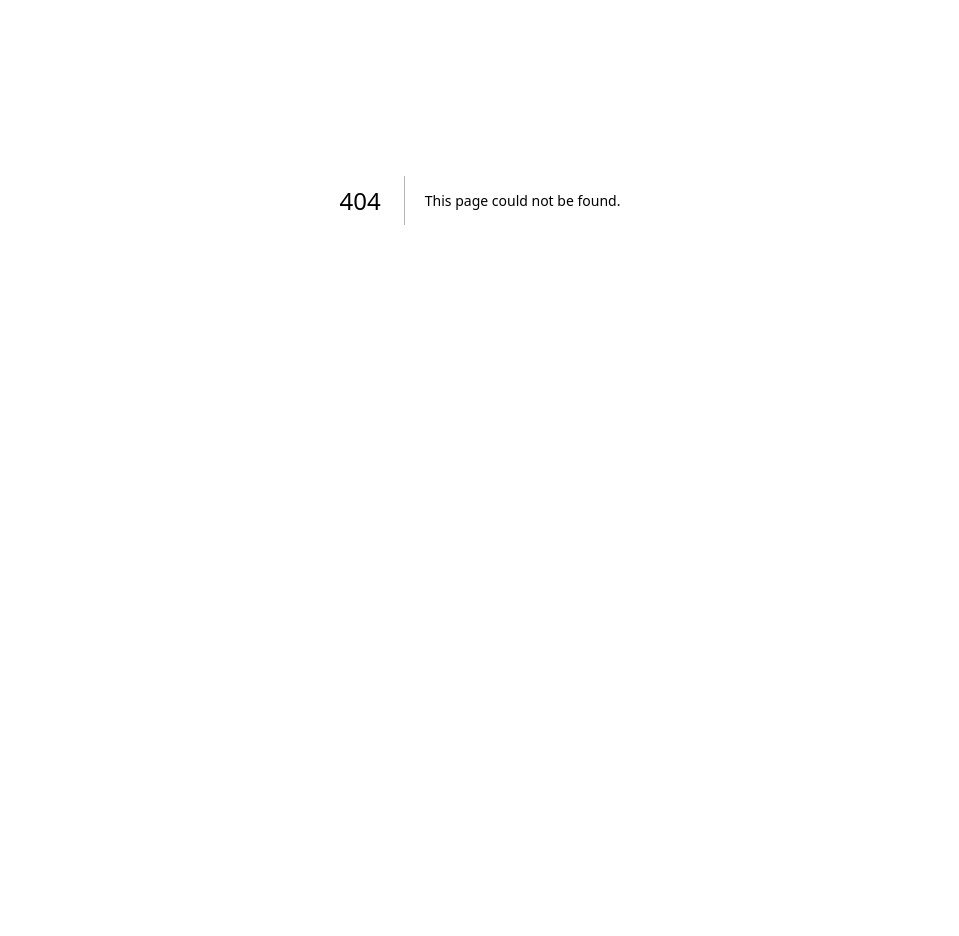
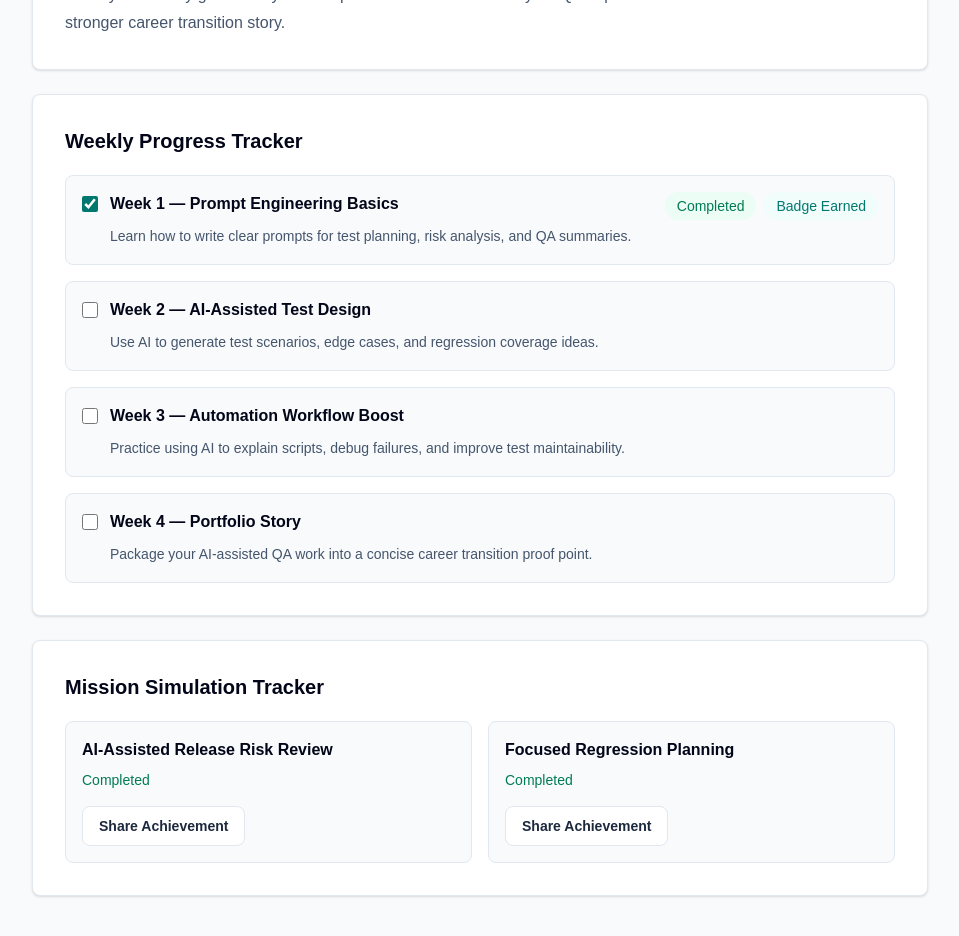
Before and after one commit to divya-gitrep/evolvecareer-ai, a Next.js app: page /progress in a window 1280 px wide. Before the commit this address had no page. Shown: the part 200-1136 px from the top of the page, without its empty margins (160-1119 px from the left). Before the commit the page ends 800 px from the top, so only its background shows below. Built offline with nearby package versions, Linux system fonts and the light colour scheme.

Commit message:
Added Progress Tracker Feature

```diff
--- a/app/dashboard/page.tsx
+++ b/app/dashboard/page.tsx
@@ -1,3 +1,5 @@
+import Link from "next/link";
+
 type DashboardSearchParams = {
   currentRole?: string | string[];
   targetRole?: string | string[];
@@ -317,6 +319,13 @@ export default async function DashboardPage({
               </div>
             </div>
           </div>
+
+          <Link
+            href="/progress"
+            className="mt-8 inline-flex h-12 w-full items-center justify-center rounded-lg bg-slate-950 px-6 text-base font-semibold text-white transition hover:bg-teal-700 focus:outline-none focus:ring-4 focus:ring-teal-100 sm:w-auto"
+          >
+            Track Your Progress
+          </Link>
         </div>
       </section>
     </main>
--- /dev/null
+++ b/app/progress/page.tsx
@@ -0,0 +1,169 @@
+"use client";
+
+import { useState } from "react";
+
+const weeklyProgress = [
+  {
+    id: "week-1",
+    title: "Week 1 — Prompt Engineering Basics",
+    goal: "Learn how to write clear prompts for test planning, risk analysis, and QA summaries.",
+  },
+  {
+    id: "week-2",
+    title: "Week 2 — AI-Assisted Test Design",
+    goal: "Use AI to generate test scenarios, edge cases, and regression coverage ideas.",
+  },
+  {
+    id: "week-3",
+    title: "Week 3 — Automation Workflow Boost",
+    goal: "Practice using AI to explain scripts, debug failures, and improve test maintainability.",
+  },
+  {
+    id: "week-4",
+    title: "Week 4 — Portfolio Story",
+    goal: "Package your AI-assisted QA work into a concise career transition proof point.",
+  },
+];
+
+const simulationMissions = [
+  {
+    id: "release-risk-review",
+    title: "AI-Assisted Release Risk Review",
+    status: "Completed",
+  },
+  {
+    id: "regression-planning",
+    title: "Focused Regression Planning",
+    status: "Completed",
+  },
+];
+
+export default function ProgressPage() {
+  const [completedWeeks, setCompletedWeeks] = useState(
+    () => new Set(["week-1"]),
+  );
+  const [sharedMission, setSharedMission] = useState("");
+
+  function toggleWeek(weekId: string) {
+    setCompletedWeeks((currentWeeks) => {
+      const nextWeeks = new Set(currentWeeks);
+
+      if (nextWeeks.has(weekId)) {
+        nextWeeks.delete(weekId);
+      } else {
+        nextWeeks.add(weekId);
+      }
+
+      return nextWeeks;
+    });
+  }
+
+  const sharedMissionTitle = simulationMissions.find(
+    (mission) => mission.id === sharedMission,
+  )?.title;
+
+  return (
+    <main className="min-h-screen bg-slate-50 p-6 text-slate-950">
+      <section className="mx-auto max-w-4xl py-10">
+        <header className="rounded-lg border border-slate-200 bg-white p-6 shadow-sm sm:p-8">
+          <p className="text-sm font-medium text-teal-700">
+            Progress Tracker
+          </p>
+          <h1 className="mt-3 text-3xl font-semibold sm:text-4xl">
+            Your AI Transition Progress
+          </h1>
+          <p className="mt-3 max-w-2xl leading-7 text-slate-600">
+            Track your weekly growth as you build practical AI skills and turn
+            your QA experience into a stronger career transition story.
+          </p>
+        </header>
+
+        <section className="mt-6 rounded-lg border border-slate-200 bg-white p-6 shadow-sm sm:p-8">
+          <h2 className="text-xl font-semibold">Weekly Progress Tracker</h2>
+          <div className="mt-5 space-y-4">
+            {weeklyProgress.map((week) => {
+              const isCompleted = completedWeeks.has(week.id);
+
+              return (
+                <article
+                  key={week.id}
+                  className="rounded-lg border border-slate-200 bg-slate-50 p-4"
+                >
+                  <div className="flex flex-col gap-4 sm:flex-row sm:items-start sm:justify-between">
+                    <label className="flex cursor-pointer items-start gap-3">
+                      <input
+                        type="checkbox"
+                        checked={isCompleted}
+                        onChange={() => toggleWeek(week.id)}
+                        className="mt-1 h-4 w-4 accent-teal-700"
+                      />
+                      <span>
+                        <span className="block font-semibold text-slate-950">
+                          {week.title}
+                        </span>
+                        <span className="mt-2 block text-sm leading-6 text-slate-600">
+                          {week.goal}
+                        </span>
+                      </span>
+                    </label>
+
+                    {isCompleted ? (
+                      <div className="flex shrink-0 flex-wrap gap-2">
+                        <span className="rounded-full bg-emerald-50 px-3 py-1 text-sm font-medium text-emerald-700">
+                          Completed
+                        </span>
+                        <span className="rounded-full bg-teal-50 px-3 py-1 text-sm font-medium text-teal-700">
+                          Badge Earned
+                        </span>
+                      </div>
+                    ) : null}
+                  </div>
+                </article>
+              );
+            })}
+          </div>
+        </section>
+
+        <section className="mt-6 rounded-lg border border-slate-200 bg-white p-6 shadow-sm sm:p-8">
+          <h2 className="text-xl font-semibold">
+            Mission Simulation Tracker
+          </h2>
+          <div className="mt-5 grid gap-4 sm:grid-cols-2">
+            {simulationMissions.map((mission) => (
+              <article
+                key={mission.id}
+                className="rounded-lg border border-slate-200 bg-slate-50 p-4"
+              >
+                <h3 className="font-semibold text-slate-950">
+                  {mission.title}
+                </h3>
+                <p className="mt-2 text-sm font-medium text-emerald-700">
+                  {mission.status}
+                </p>
+                <button
+                  type="button"
+                  onClick={() => setSharedMission(mission.id)}
+                  className="mt-4 inline-flex h-10 items-center justify-center rounded-lg border border-slate-200 bg-white px-4 text-sm font-semibold text-slate-800 transition hover:border-teal-300 hover:text-teal-700 focus:outline-none focus:ring-4 focus:ring-teal-100"
+                >
+                  Share Achievement
+                </button>
+              </article>
+            ))}
+          </div>
+        </section>
+
+        {sharedMissionTitle ? (
+          <section className="mt-6 rounded-lg border border-teal-200 bg-white p-6 shadow-sm sm:p-8">
+            <p className="text-sm font-semibold text-teal-700">
+              Mock share message
+            </p>
+            <p className="mt-3 rounded-lg bg-slate-50 p-4 leading-7 text-slate-700">
+              I completed the {sharedMissionTitle} mission on EvolveCareer AI
+              and took another step toward my AI-enabled QA career transition.
+            </p>
+          </section>
+        ) : null}
+      </section>
+    </main>
+  );
+}
```
